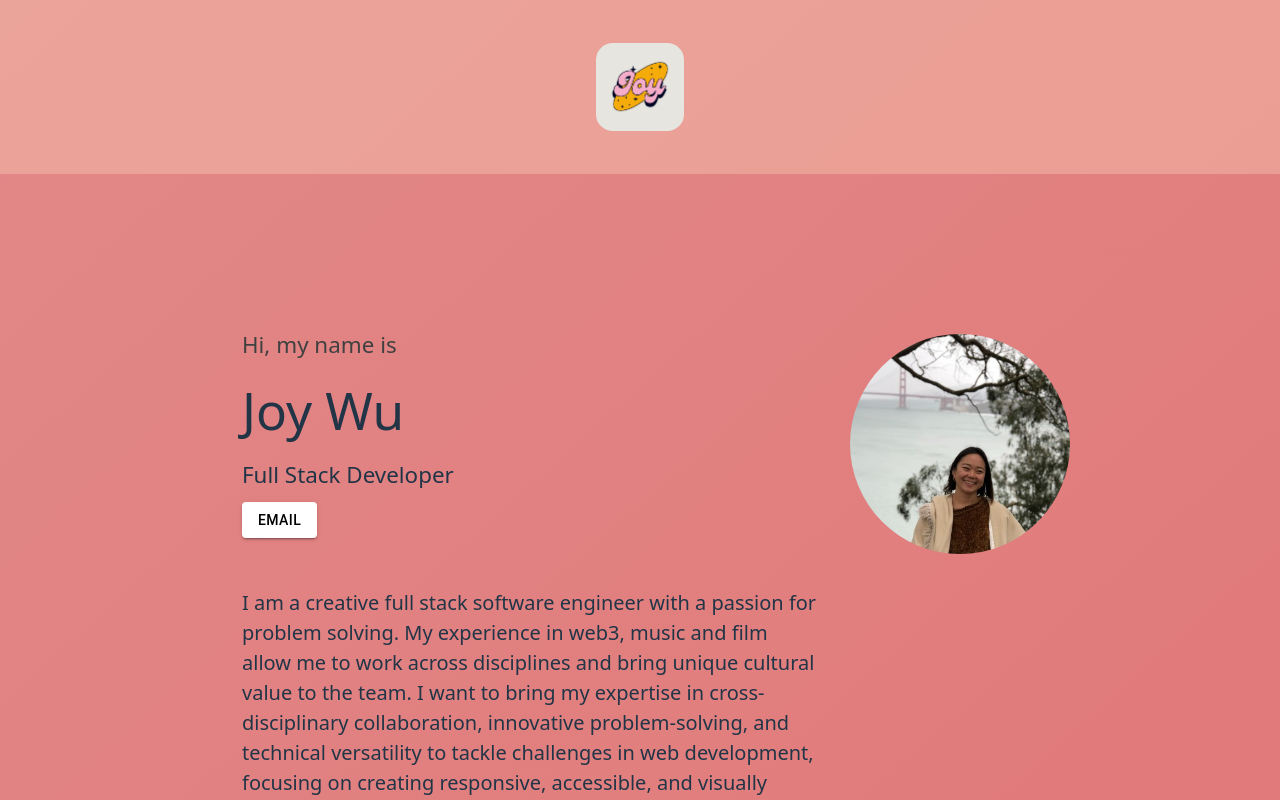
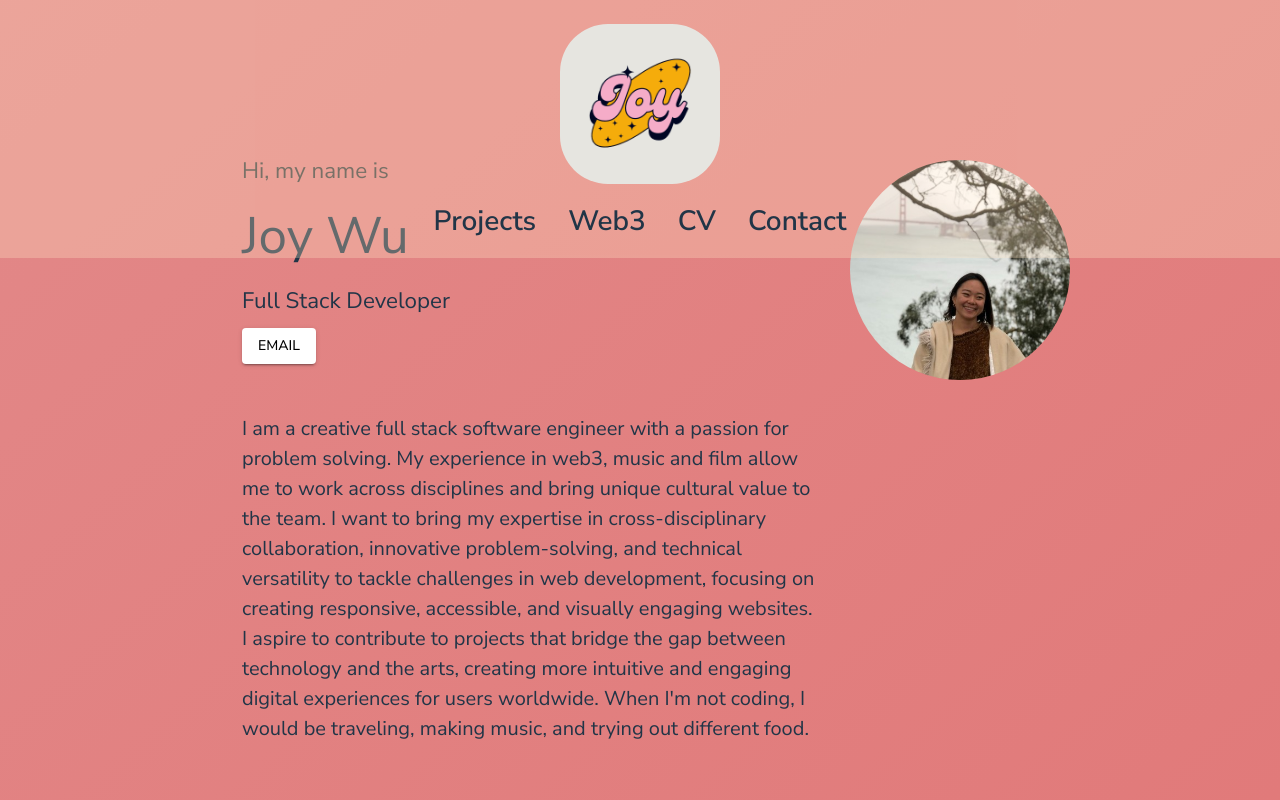
Before and after one commit to aquaj0y/portfolio, a React (Vite) app in the folder client/: page / in a window 1280 px wide. Shown: the top 800 px of the page. Built offline with nearby package versions, Linux system fonts and the light colour scheme.

Commit message:
fix navbar

```diff
--- a/client/index.html
+++ b/client/index.html
@@ -3,6 +3,13 @@
   <head>
     <meta charset="UTF-8" />
     <link rel="icon" type="image/svg+xml" href="./src/assets/logo.png" />
+    <!-- Google Fonts -->
+    <link rel="preconnect" href="https://fonts.googleapis.com" />
+    <link rel="preconnect" href="https://fonts.gstatic.com" crossorigin />
+    <link
+      href="https://fonts.googleapis.com/css2?family=Nunito+Sans:ital,opsz,wght@0,6..12,200..1000;1,6..12,200..1000&display=swap"
+      rel="stylesheet"
+    />
     <meta name="viewport" content="width=device-width, initial-scale=1.0" />
     <title></title>
   </head>
--- a/client/src/App.css
+++ b/client/src/App.css
@@ -2,12 +2,21 @@
   width: 100%;
 }
 
+.logo-lg-home {
+  height: 10em;
+  width: 10em;
+  border-radius: 30%;
+  transition: all 1s;
+}
+
 .logo {
   height: 6em;
+  width: 6em;
   padding: 1.5em;
   will-change: filter;
   transition: filter 300ms;
   border-radius: 30%;
+  transition: all 1s;
 }
 
 .logo-lg {
@@ -47,37 +56,78 @@
 /* /////////////////////////////////// */
 /* Header */
 /* /////////////////////////////////// */
+/* header {
+  background-color: red;
+  border: 3px solid black;
+  z-index: 10;
+} */
+
+header {
+  width: 100%;
+  margin: 0 auto;
+}
+
 .nav-container {
   display: flex;
-  justify-content: space-between;
-  width: 90%;
+  justify-content: center;
+  width: 100%;
+  background-color: rgba(255, 228, 196, 0.3);
+  position: fixed;
 }
 
-.navbar {
+.sticky {
+  display: flex;
+  justify-content: center;
+  width: 100%;
+  background-color: rgba(255, 228, 196, 0.3);
+  position: fixed;
+}
+
+.inner-nav {
+  width: 90%;
   display: flex;
   justify-content: space-between;
+  transition: all 1s;
 }
 
-.navbar li {
+.inner-nav-home {
+  display: flex;
+  flex-direction: column;
+  justify-content: center;
+  align-items: center;
+  padding-top: 1.5em;
+}
+
+.menu {
+  display: flex;
+  justify-content: space-between;
+  align-items: center;
+}
+
+.menu li {
   padding: 1em;
   list-style-type: none;
-  font-size: 1.5em;
 }
 
-.header-container,
+.nav-link {
+  font-size: 1.75em;
+  font-weight: 600;
+}
+
+/* .header-container,
 .header-container-simple {
   background-color: rgba(255, 228, 196, 0.3);
   position: sticky;
   top: 0;
-}
+} */
 
-.header-container-simple {
-  /* use text-align: center for inline elements, img is inline element */
-  text-align: center;
+/* .header-container-simple { */
+/* use text-align: center for inline elements, img is inline element */
+/* text-align: center;
   display: flex;
   justify-content: center;
   padding: 1.2em;
-}
+} */
 
 /* /////////////////////////////////// */
 /* Home Page */
--- a/client/src/components/Header.jsx
+++ b/client/src/components/Header.jsx
@@ -4,33 +4,23 @@ import { useState, useEffect } from 'react'
 import {Link} from 'react-router-dom'
 
 export default function Header() {
-  const [position, setPosition] = useState(window.pageYOffset)
-  const [showNav, setShowNav] = useState(false)
+  // const [position, setPosition] = useState(window.pageYOffset)
+  const [scroll, setScroll] = useState(false)
 
   useEffect(() => {
     const handleScroll = () => {
-      let moving = window.pageYOffset
-      // console.log(moving)
-      if (moving > 50) {
-        setShowNav(true)
-      }
-      else {
-        setShowNav(false)
-      }
+      setScroll(window.pageYOffset > 20)
     }
     window.addEventListener("scroll", handleScroll);
-      return(() => {
-          window.removeEventListener("scroll", handleScroll);
-      })
   }, [])
 
   return (
     <>
-      {showNav ?
-        <div className='header-container'>
-          <nav className='nav-container'>
-            <Link to='/'><img className="logo" src={Logo} /></Link>
-            <ul className='navbar'>
+      <header>
+        <nav className={scroll ? 'sticky' : 'nav-container'}>
+          <div className={scroll ? 'inner-nav' : 'inner-nav-home'}>
+            <Link to='/'><img className={scroll ? "logo" : "logo-lg-home"} src={Logo} /></Link>
+              <ul className='menu'>
                 <li>
                   <Link to="/projects" className='nav-link'>Projects</Link>
                 </li>
@@ -44,13 +34,14 @@ export default function Header() {
                   <Link to="/contact" className='nav-link'>Contact</Link>
                 </li>
               </ul>
+            </div>
           </nav>
-        </div>
-        :
-        <div className='header-container-simple'>
+        </header>
+
+        {/* <div className='header-container-simple'>
           <Link to='/'><img className="logo logo-lg" src={Logo} /></Link>
-        </div>
-      }
+        </div> */}
+
     </>
   )
 
--- a/client/src/index.css
+++ b/client/src/index.css
@@ -3,10 +3,12 @@
 @tailwind components;
 @tailwind utilities;
 
+/* @import url("https://fonts.googleapis.com/css2?family=Nunito+Sans:wght@200;400;500;600;700;900&display=swap"); */
+
 * {
   margin: 0;
   padding: 0;
-  /* box-sizing: border-box; */
+  font-family: "Nunito Sans", sans-serif;
 }
 
 body {
--- a/client/src/main.jsx
+++ b/client/src/main.jsx
@@ -5,14 +5,26 @@ import './index.css'
 import { BrowserRouter } from 'react-router-dom'
 import store from './store.js'
 import { Provider } from 'react-redux'
+import { createTheme, ThemeProvider } from '@mui/material/styles';
+
+const theme = createTheme({
+  typography: {
+    fontFamily: [
+      "Nunito Sans",
+      "sans-serif",
+    ].join(','),
+  },
+});
 
 
 ReactDOM.createRoot(document.getElementById('root')).render(
   <React.StrictMode>
-    <Provider store={store}>
-      <BrowserRouter>
-        <App />
-      </BrowserRouter>
-    </Provider>
+    <ThemeProvider theme={theme}>
+      <Provider store={store}>
+        <BrowserRouter>
+          <App />
+        </BrowserRouter>
+      </Provider>
+    </ThemeProvider>
   </React.StrictMode>,
 )
```
Lines whose indentation alone changed are shown as unchanged.
